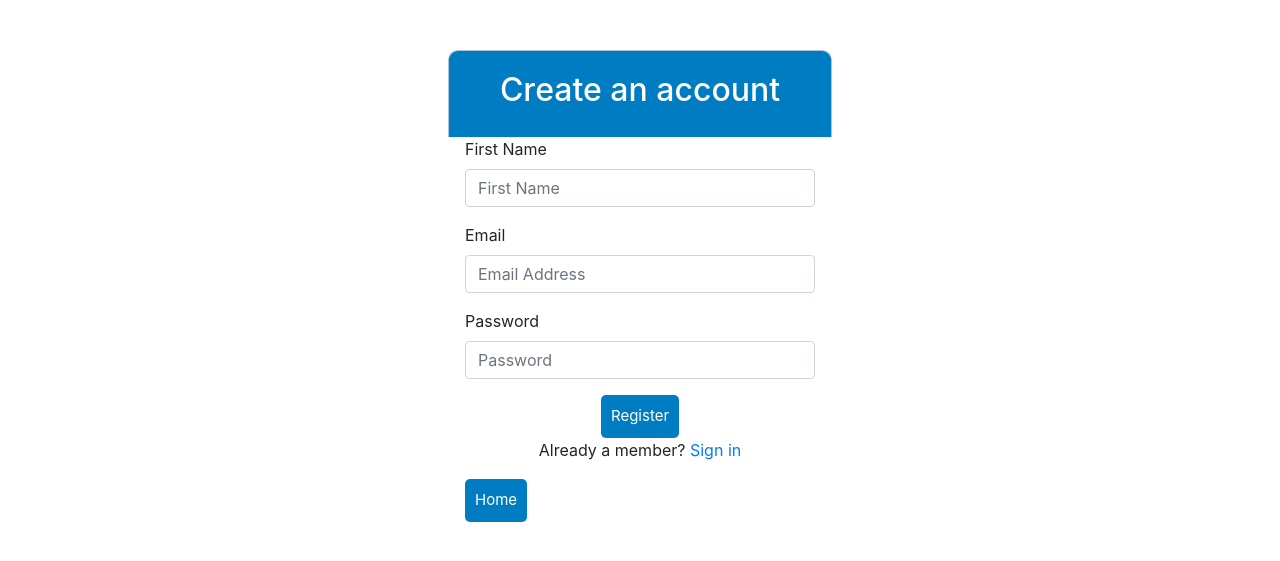
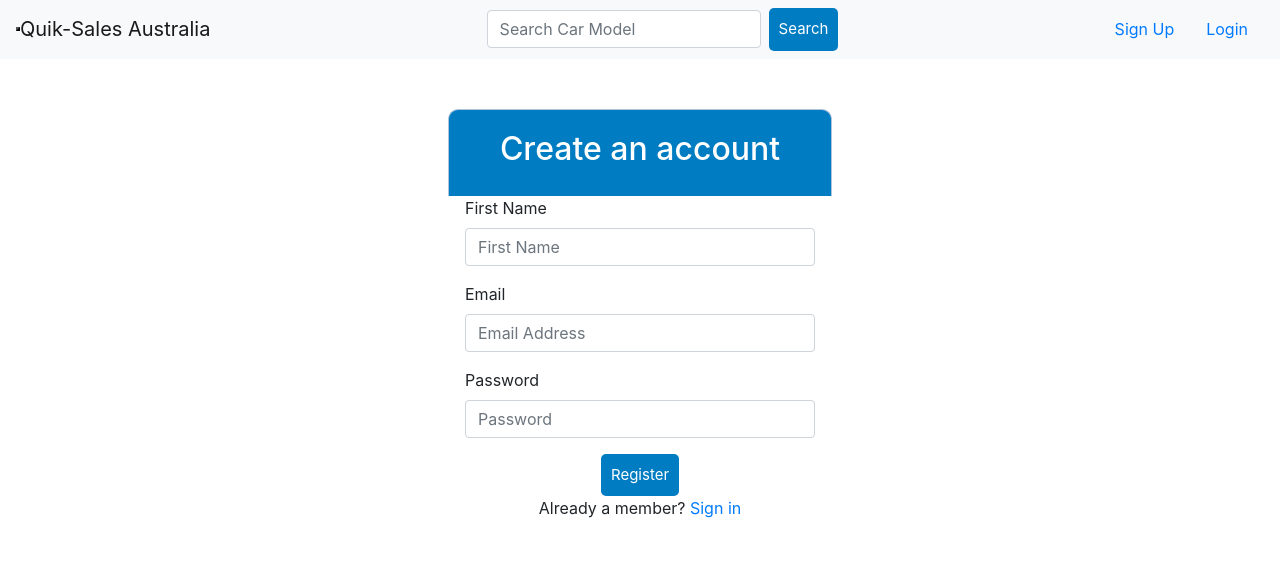
Before and after one commit to milosv1/quik-sales-australia, a PHP site: page /project_files/register.php in a window 1280 px wide. Shown: the top 561 px of the page. Run offline with PHP 8.4, Linux system fonts and the light colour scheme; data that the repository does not hold is empty; some libraries are stand-ins or nearby versions.

Commit message:
added navigation and header into login and register pages

```diff
--- a/project_files/login.php
+++ b/project_files/login.php
@@ -5,7 +5,8 @@
 <!--  <title>Quik-Sales Australia Login</title>-->
 <!--  <link rel="stylesheet" type="text/css" href="style.css">-->
 <!--</head>-->
-<?php include('includes/head.php')?>
+<?php include('includes/head.php'); ?>
+<?php include('includes/navigation.php'); ?>
 <body>
 
 
--- a/project_files/register.php
+++ b/project_files/register.php
@@ -2,7 +2,8 @@
 
 <!DOCTYPE html>
 <html>
-<?php include('includes/head.php')?>
+<?php include('includes/head.php'); ?>
+<?php include('includes/navigation.php'); ?>
 <body>
   <div class="header">
      <h2 align="center"></a>Create an account</h2>
@@ -39,9 +40,11 @@
   		Already a member? <a href="login.php">Sign in</a>
   	</p>
   	</div>
-  	<div class ="home-btn">
-  		  <button type="submit" class="btn"  href="index.php" name="Home">Home</button>
-  		</div>
+
+  	<!--<div class ="home-btn">-->
+  	<!--	  <button type="submit" class="btn"  href="index.php" name="Home">Home</button>-->
+  	<!--	</div>-->
+
   </form>
 </body>
 </html>
```
